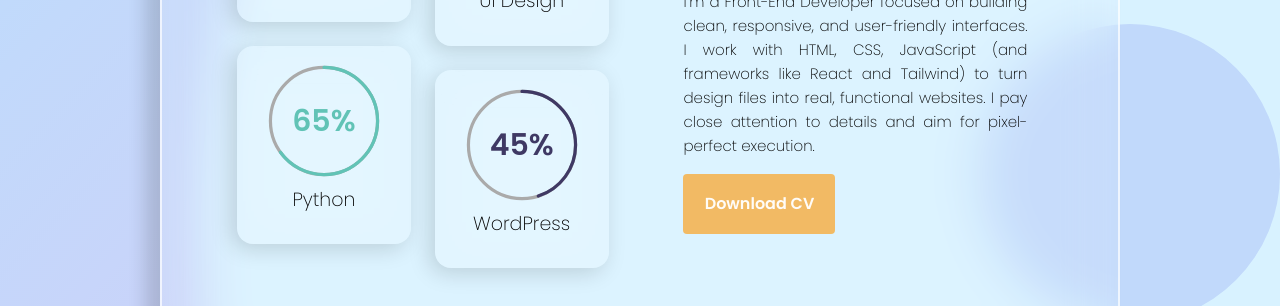
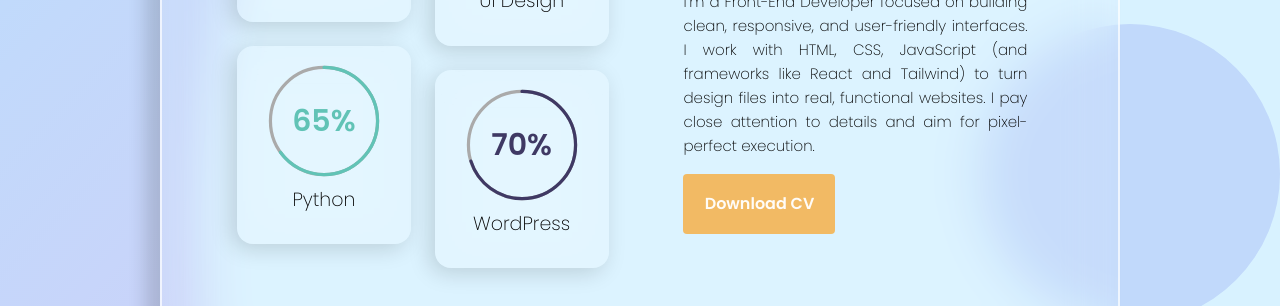
Before and after one commit to farzadsohrabii/my-responsive-portfolio, a Next.js app: page /skills in a window 1280 px wide. Shown: the part 376-682 px from the top of the page. Built offline with nearby package versions, Linux system fonts and the light colour scheme.

Commit message:
Update page.tsx

```diff
--- a/src/app/skills/page.tsx
+++ b/src/app/skills/page.tsx
@@ -47,7 +47,7 @@ export default function Skills() {
                                             <MobileSkills skillname="js" />
                                         </div>
                                         <div className="lg:w-full lg:h-1/2 lg:bg-[#c0dafb]/60 lg:rounded-2xl lg:justify-center skillMiniBox">
-                                            <SkillCircle name="WordPress" percent={45} color="#3f3964" percentColor="text-[#3f3964]" />
+                                            <SkillCircle name="WordPress" percent={70} color="#3f3964" percentColor="text-[#3f3964]" />
                                             <MobileSkills skillname="react" />
                                         </div>
                                     </div>
```
